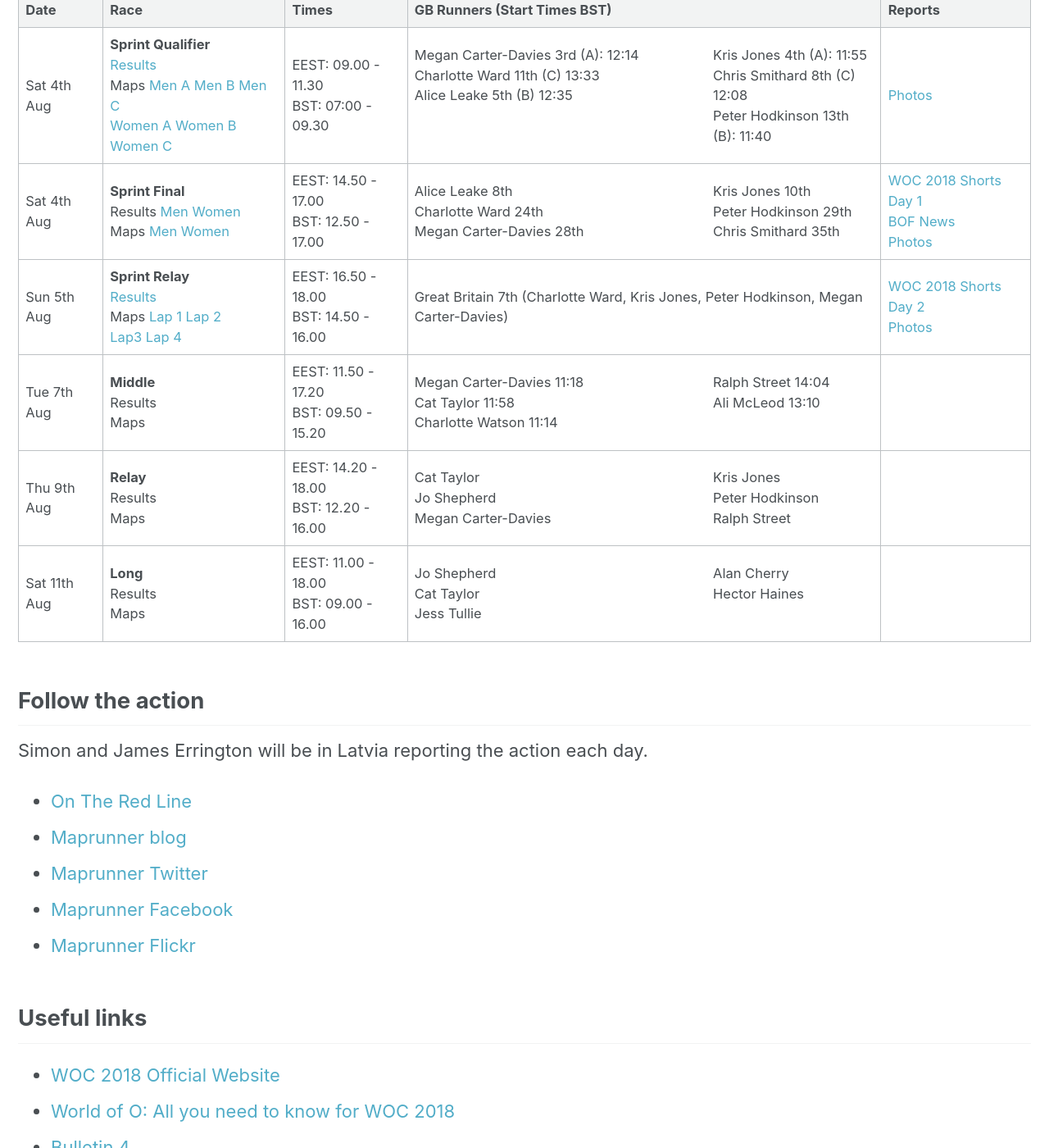
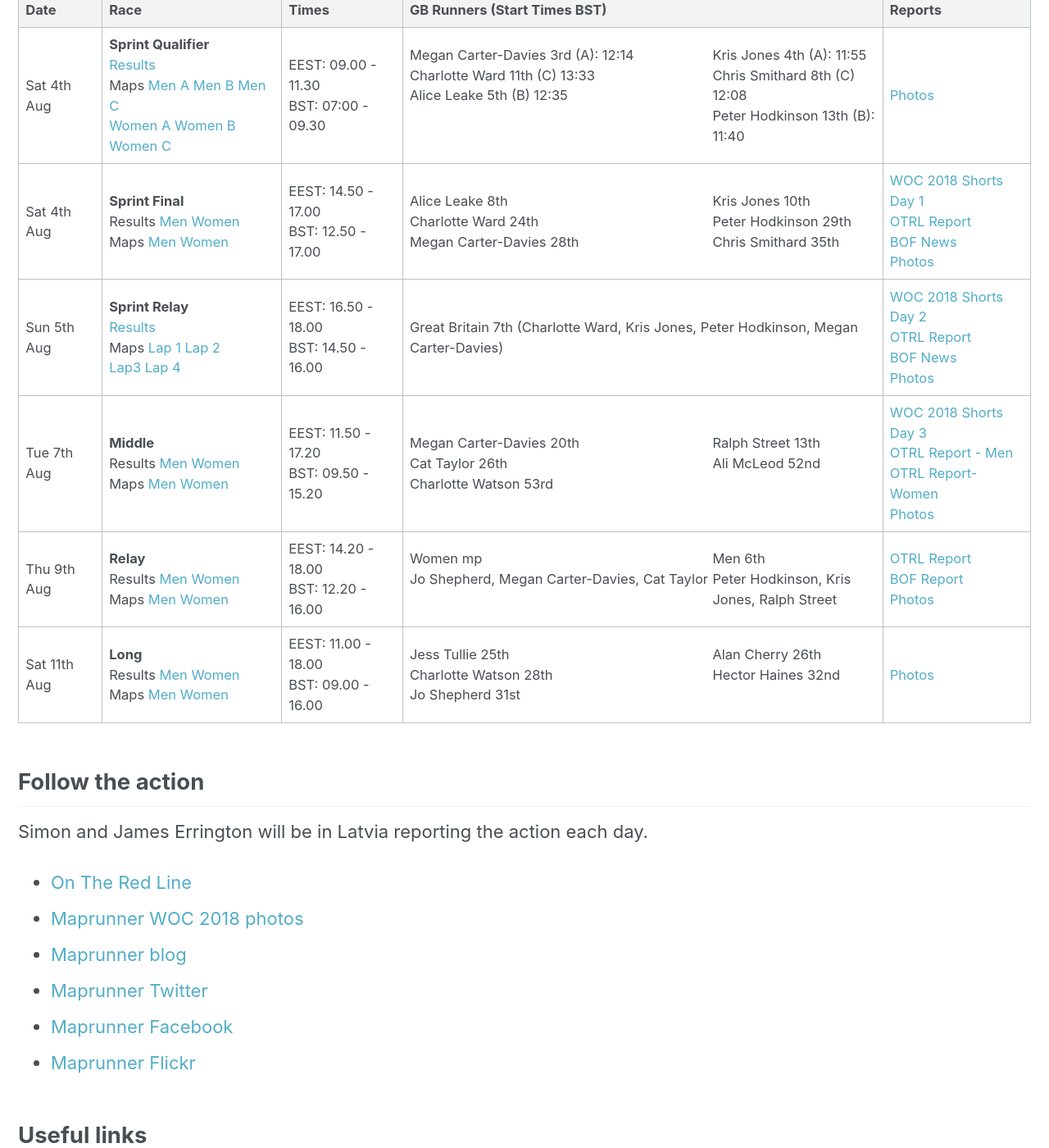
Before and after one commit to Maprunner/maprunner, a Jekyll site: the page built from _pages/woc2018.md, in a window 1280 px wide and 1400 px high, scrolled down 856 px. Shown: the whole window at 82% size. Built offline with Jekyll 4.4.1, drawn with Linux system fonts in a browser that asks for light colours.

Commit message:
WOC 2018 relay

```diff
--- a/_pages/woc2018.md
+++ b/_pages/woc2018.md
@@ -17,17 +17,18 @@ header:
 | Date | Race | Times | GB Runners (Start Times BST) | Reports |
 |------|------|-------|------------------------------|---------|
 | Sat 4th Aug | **Sprint Qualifier**<br>[Results](https://www.woc2018.lv/resultsWOC/4.08/results/Qual/Results.pdf)<br>Maps [Men A](https://www.woc2018.lv/img/Q/SPRINT_Q_MEN-A.jpg) [Men B](https://www.woc2018.lv/img/Q/SPRINT_Q_MEN-B.jpg) [Men C](https://www.woc2018.lv/img/Q/SPRINT_Q_MEN-C.jpg)<br>[Women A](https://www.woc2018.lv/img/Q/SPRINT_Q_WOMEN-A.jpg) [Women B](https://www.woc2018.lv/img/Q/SPRINT_Q_WOMEN-B.jpg) [Women C](https://www.woc2018.lv/img/Q/SPRINT_Q_WOMEN-C.jpg) | EEST: 09.00 - 11.30<br> BST: 07:00 - 09.30 | <span style="float:left;width:65%;">Megan Carter-Davies 3rd (A): 12:14<br>Charlotte Ward 11th (C) 13:33<br>Alice Leake 5th (B) 12:35</span><span style="float:right;width:35%;">Kris Jones 4th (A): 11:55<br>Chris Smithard 8th (C) 12:08<br>Peter Hodkinson 13th (B): 11:40</span> |  [Photos](https://www.flickr.com/photos/maprunner/albums/72157694015976610)|
-| Sat 4th Aug  | **Sprint Final**<br>Results [Men](https://www.woc2018.lv/resultsWOC/4.08/results/Final/Results%20-%20Men.pdf) [Women](https://www.woc2018.lv/resultsWOC/4.08/results/Final/Results%20-%20Women.pdf)<br>Maps [Men](http://www.tulospalvelu.fi/gps/2018wocSprintM/) [Women](http://www.tulospalvelu.fi/gps/2018wocSprintW/ ) | EEST: 14.50 - 17.00<br> BST: 12.50 - 17.00  |<span style="float:left;width:65%;">Alice Leake 8th<br>Charlotte Ward 24th<br>Megan Carter-Davies 28th</span><span style="float:right;width:35%;">Kris Jones 10th<br>Peter Hodkinson 29th<br>Chris Smithard 35th</span>  | [WOC 2018 Shorts Day 1](https://maprunner.blogspot.com/2018/08/woc-2018-shorts-day-1.html)<br>[BOF News]()<br>[Photos](https://www.flickr.com/photos/maprunner/albums/72157698196747971) |
-| Sun 5th Aug  | **Sprint Relay**<br>[Results](https://www.woc2018.lv/resultsWOC/5.08/results/Results.pdf)<br>Maps [Lap 1](http://www.tulospalvelu.fi/gps/2018wocSprintR1/) [Lap 2](http://www.tulospalvelu.fi/gps/2018wocSprintR2/)<br>[Lap3](http://www.tulospalvelu.fi/gps/2018wocSprintR3/) [Lap 4](http://www.tulospalvelu.fi/gps/2018wocSprintR4/) | EEST: 16.50 - 18.00<br> BST: 14.50 - 16.00 | Great Britain 7th (Charlotte Ward, Kris Jones, Peter Hodkinson, Megan Carter-Davies)  | [WOC 2018 Shorts Day 2](https://maprunner.blogspot.com/2018/08/woc-2018-shorts-day-2.html)<br>[Photos](https://www.flickr.com/photos/maprunner/albums/72157671976537298)|
-| Tue 7th Aug  | **Middle**<br>Results<br> Maps| EEST: 11.50 - 17.20<br> BST: 09.50 - 15.20  | <span style="float:left;width:65%;">Megan Carter-Davies 11:18<br>Cat Taylor 11:58<br>Charlotte Watson 11:14</span><span style="float:right;width:35%;">Ralph Street 14:04<br>Ali McLeod 13:10</span> |  |
-| Thu 9th Aug  | **Relay**<br>Results<br>Maps | EEST: 14.20 - 18.00<br> BST: 12.20 - 16.00 | <span style="float:left;width:65%;">Cat Taylor<br>Jo Shepherd<br>Megan Carter-Davies</span><span style="float:right;width:35%;">Kris Jones<br>Peter Hodkinson<br>Ralph Street</span> | |
-| Sat 11th Aug  | **Long**<br>Results<br>Maps | EEST: 11.00 - 18.00<br> BST: 09.00 - 16.00 | <span style="float:left;width:65%;">Jo Shepherd<br>Cat Taylor<br>Jess Tullie</span><span style="float:right;width:35%;">Alan Cherry<br>Hector Haines</span> |  |
+| Sat 4th Aug  | **Sprint Final**<br>Results [Men](https://www.woc2018.lv/resultsWOC/4.08/results/Final/Results%20-%20Men.pdf) [Women](https://www.woc2018.lv/resultsWOC/4.08/results/Final/Results%20-%20Women.pdf)<br>Maps [Men](http://www.tulospalvelu.fi/gps/2018wocSprintM/) [Women](http://www.tulospalvelu.fi/gps/2018wocSprintW/ ) | EEST: 14.50 - 17.00<br> BST: 12.50 - 17.00  |<span style="float:left;width:65%;">Alice Leake 8th<br>Charlotte Ward 24th<br>Megan Carter-Davies 28th</span><span style="float:right;width:35%;">Kris Jones 10th<br>Peter Hodkinson 29th<br>Chris Smithard 35th</span>  | [WOC 2018 Shorts Day 1](https://maprunner.blogspot.com/2018/08/woc-2018-shorts-day-1.html)<br>[OTRL Report](https://www.ontheredline.org.uk/news/woc-2018-prelinks-3)<br>[BOF News](https://www.britishorienteering.org.uk/news/4342)<br>[Photos](https://www.flickr.com/photos/maprunner/albums/72157698196747971) |
+| Sun 5th Aug  | **Sprint Relay**<br>[Results](https://www.woc2018.lv/resultsWOC/5.08/results/Results.pdf)<br>Maps [Lap 1](http://www.tulospalvelu.fi/gps/2018wocSprintR1/) [Lap 2](http://www.tulospalvelu.fi/gps/2018wocSprintR2/)<br>[Lap3](http://www.tulospalvelu.fi/gps/2018wocSprintR3/) [Lap 4](http://www.tulospalvelu.fi/gps/2018wocSprintR4/) | EEST: 16.50 - 18.00<br> BST: 14.50 - 16.00 | Great Britain 7th (Charlotte Ward, Kris Jones, Peter Hodkinson, Megan Carter-Davies)  | [WOC 2018 Shorts Day 2](https://maprunner.blogspot.com/2018/08/woc-2018-shorts-day-2.html)<br>[OTRL Report](https://www.ontheredline.org.uk/news/woc-2018-sprelay)<br>[BOF News](https://www.britishorienteering.org.uk/news/4344)<br>[Photos](https://www.flickr.com/photos/maprunner/albums/72157671976537298)|
+| Tue 7th Aug  | **Middle**<br>Results [Men](https://www.woc2018.lv/resultsWOC/7.08/results/Results%20-%20Men.pdf) [Women](https://www.woc2018.lv/resultsWOC/7.08/results/Results%20-%20Women.pdf)<br> Maps [Men](http://www.tulospalvelu.fi/gps/2018wocMiddleM/) [Women](http://www.tulospalvelu.fi/gps/2018wocMiddleW/)| EEST: 11.50 - 17.20<br> BST: 09.50 - 15.20  | <span style="float:left;width:65%;">Megan Carter-Davies 20th<br>Cat Taylor 26th<br>Charlotte Watson 53rd</span><span style="float:right;width:35%;">Ralph Street 13th<br>Ali McLeod 52nd</span> | [WOC 2018 Shorts Day 3](https://maprunner.blogspot.com/2018/08/woc-2018-shorts-day-3.html)<br>[OTRL Report - Men](https://www.ontheredline.org.uk/news/woc-2018-middle-men)<br>[OTRL Report- Women](https://www.ontheredline.org.uk/news/woc-2018-middle-women)<br>[Photos](https://www.flickr.com/photos/maprunner/albums/72157694129528290) |
+| Thu 9th Aug  | **Relay**<br>Results [Men](https://www.woc2018.lv/resultsWOC/9.08/results/Results%20-%20Men.pdf) [Women](https://www.woc2018.lv/resultsWOC/9.08/results/Results%20-%20Women.pdf)<br>Maps [Men](https://www.woc2018.lv/files/WR/WOC_RELAY_MEN.jpg) [Women](https://www.woc2018.lv/files/WR/WOC_RELAY_WOMEN.jpg) | EEST: 14.20 - 18.00<br> BST: 12.20 - 16.00 | <span style="float:left;width:65%;">Women mp<br>Jo Shepherd, Megan Carter-Davies, Cat Taylor</span><span style="float:right;width:35%;">Men 6th<br>Peter Hodkinson, Kris Jones, Ralph Street</span> | [OTRL Report](https://www.ontheredline.org.uk/news/woc2018-relays)<br>[BOF Report](https://www.britishorienteering.org.uk/news/4349)<br>[Photos](https://www.flickr.com/photos/maprunner/albums/72157672124161198) |
+| Sat 11th Aug  | **Long**<br>Results [Men](https://www.woc2018.lv/resultsWOC/11.08/results/Results%20-%20Men.pdf) [Women](https://www.woc2018.lv/resultsWOC/11.08/results/Results%20-%20Women.pdf)<br>Maps [Men](https://www.woc2018.lv/files/LD/WOC_LONG_MEN.jpg) [Women](https://www.woc2018.lv/files/LD/WOC_LONG_WOMEN.jpg) | EEST: 11.00 - 18.00<br> BST: 09.00 - 16.00 | <span style="float:left;width:65%;">Jess Tullie 25th<br>Charlotte Watson 28th<br>Jo Shepherd 31st</span><span style="float:right;width:35%;">Alan Cherry 26th<br>Hector Haines 32nd</span> | [Photos](https://www.flickr.com/photos/maprunner/albums/72157699718186014)  |
 
 ## Follow the action
 
 Simon and James Errington will be in Latvia reporting the action each day.
 
 * [On The Red Line](https://www.ontheredline.org.uk/)
+* [Maprunner WOC 2018 photos](https://www.flickr.com/photos/maprunner/collections/72157696646694022/)
 * [Maprunner blog](https://maprunner.blogspot.co.uk/)
 * [Maprunner Twitter](https://twitter.com/MaprunnerGB)
 * [Maprunner Facebook](https://www.facebook.com/Maprunner.co.uk/)
```
